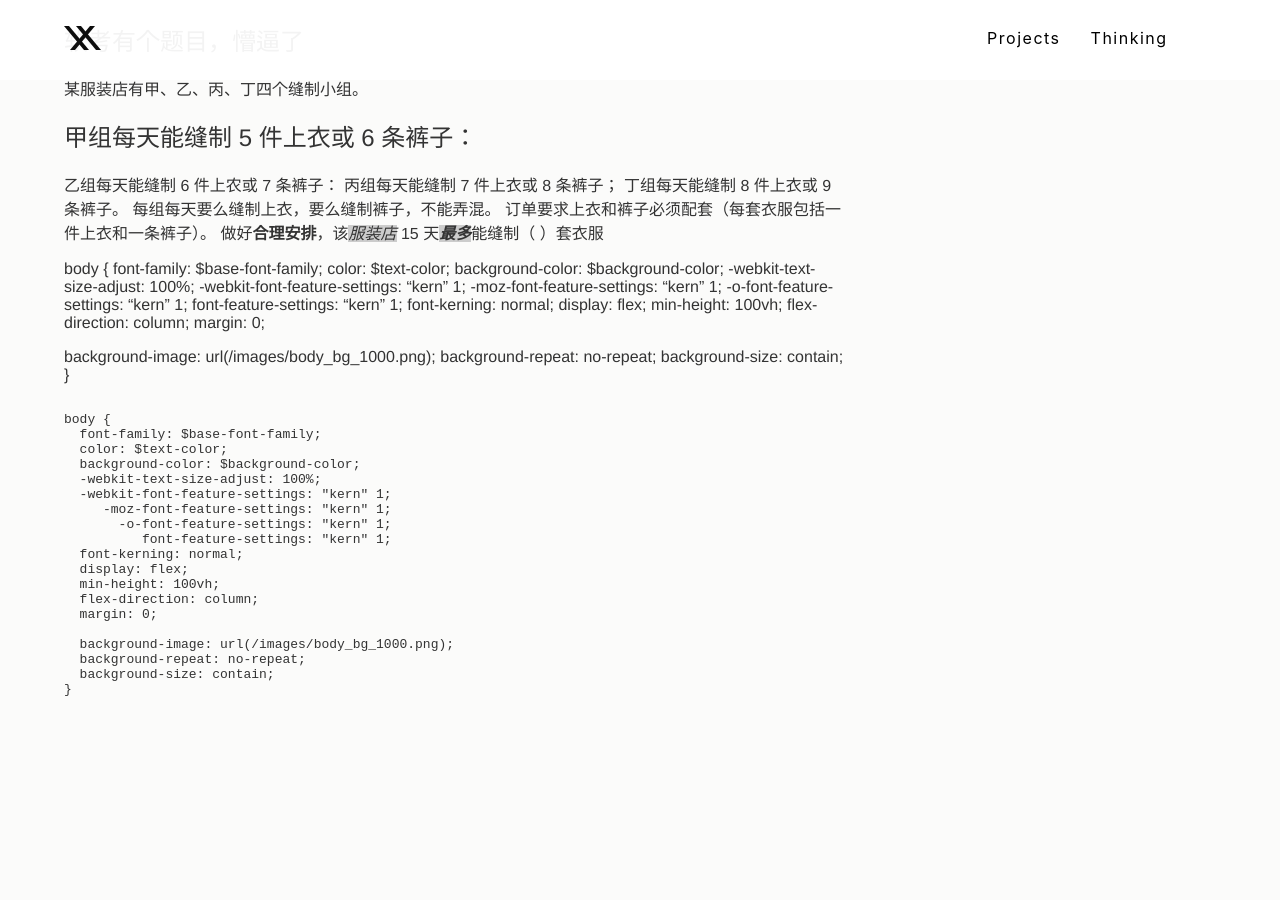
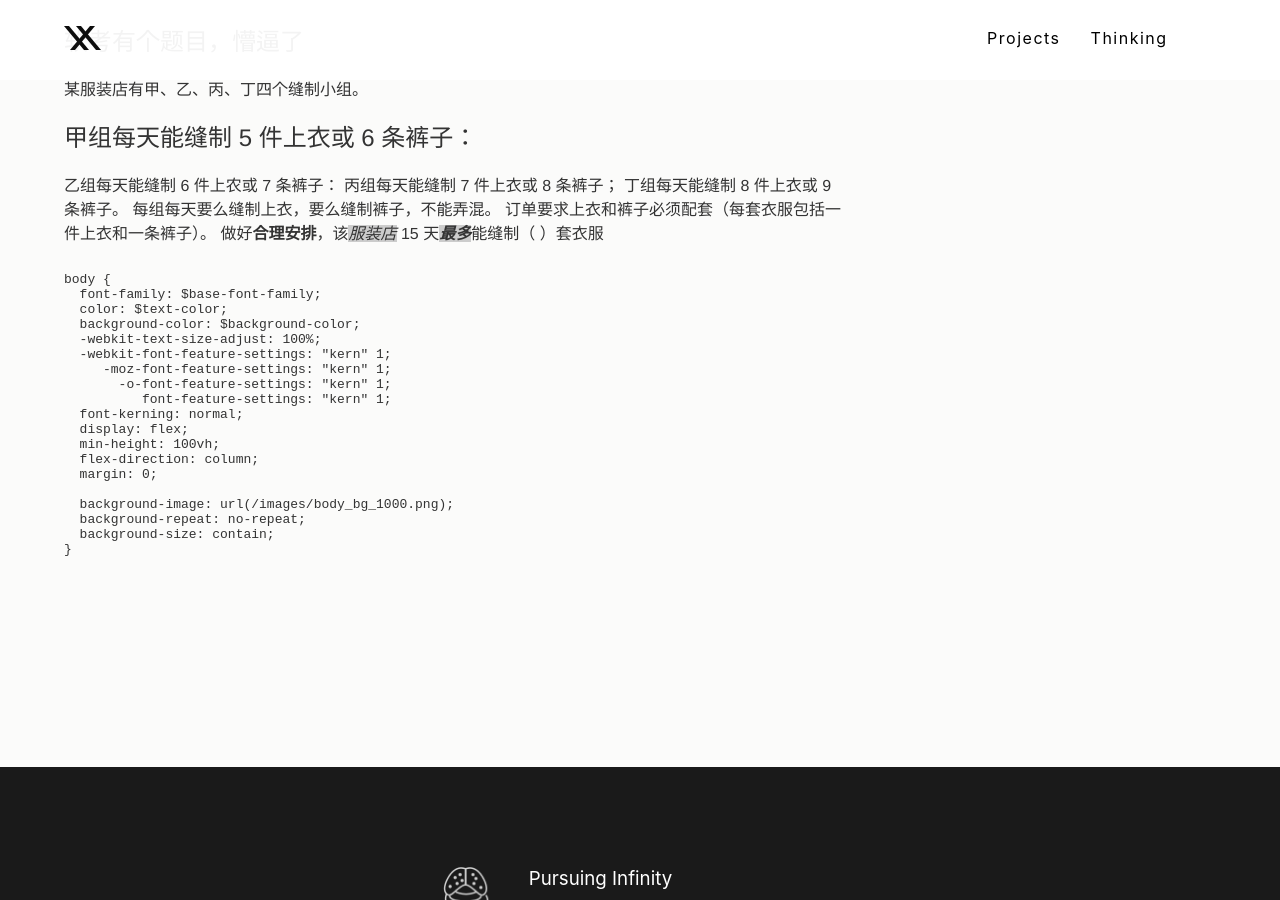
Before and after one commit to guoxindesign/guoxindesign.github.io, a Jekyll site: the page built from _posts/2018-09-20-hello.md, in a window 1280 px wide and 900 px high, scrolled down 338 px. Built offline with Jekyll 4.4.1, drawn with Linux system fonts in a browser that asks for light colours.

Commit message:
Update 2018-09-20-hello.md

````diff
--- a/_posts/2018-09-20-hello.md
+++ b/_posts/2018-09-20-hello.md
@@ -18,25 +18,6 @@ cover_image: "/images/logo.png"
 
 
 
-body {
-  font-family: $base-font-family;
-  color: $text-color;
-  background-color: $background-color;
-  -webkit-text-size-adjust: 100%;
-  -webkit-font-feature-settings: "kern" 1;
-     -moz-font-feature-settings: "kern" 1;
-       -o-font-feature-settings: "kern" 1;
-          font-feature-settings: "kern" 1;
-  font-kerning: normal;
-  display: flex;
-  min-height: 100vh;
-  flex-direction: column;
-  margin: 0;
-
-  background-image: url(/images/body_bg_1000.png);
-  background-repeat: no-repeat;
-  background-size: contain;
-}
 
 ```
 
````
Also changed, not shown: other parts of _posts/2018-09-20-hello.md (+1 -1 lines).
